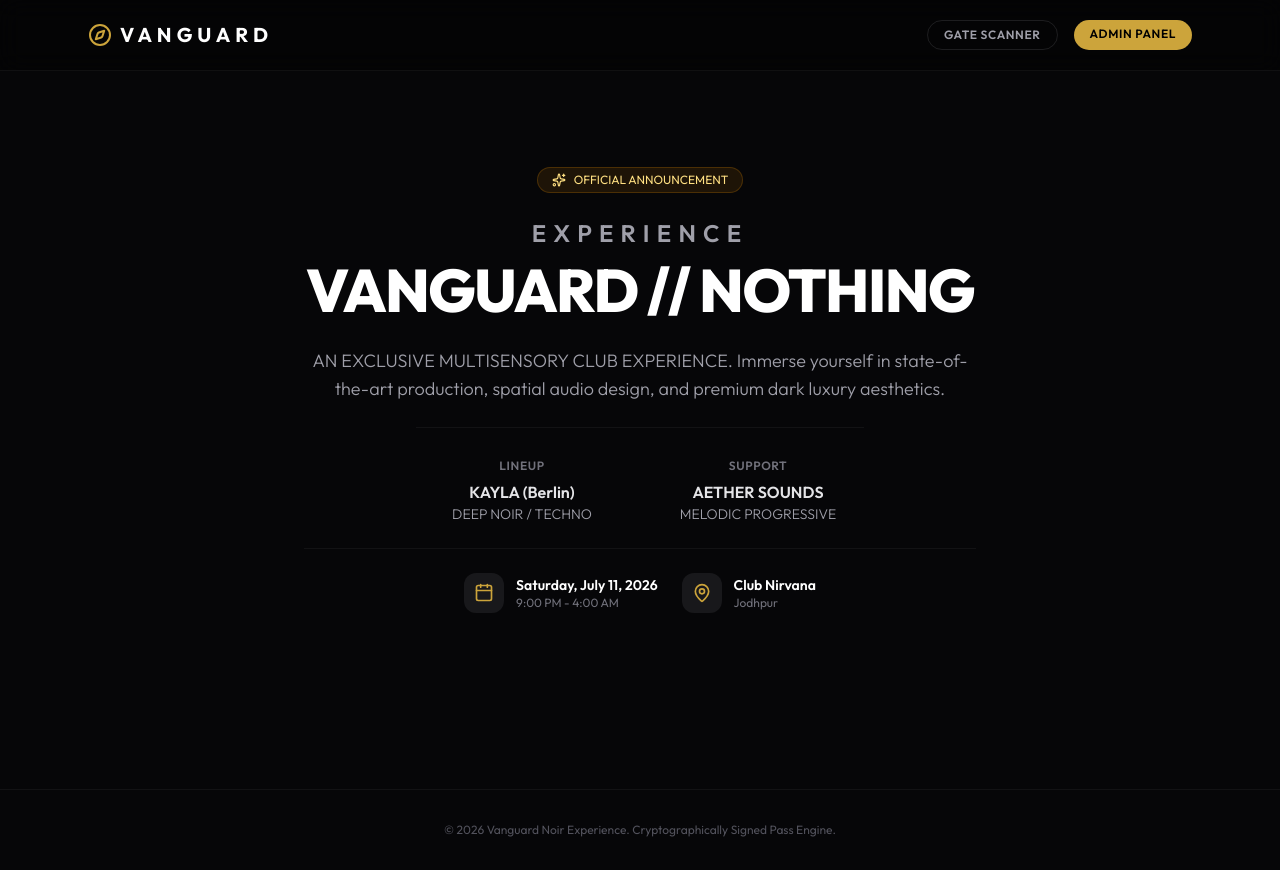
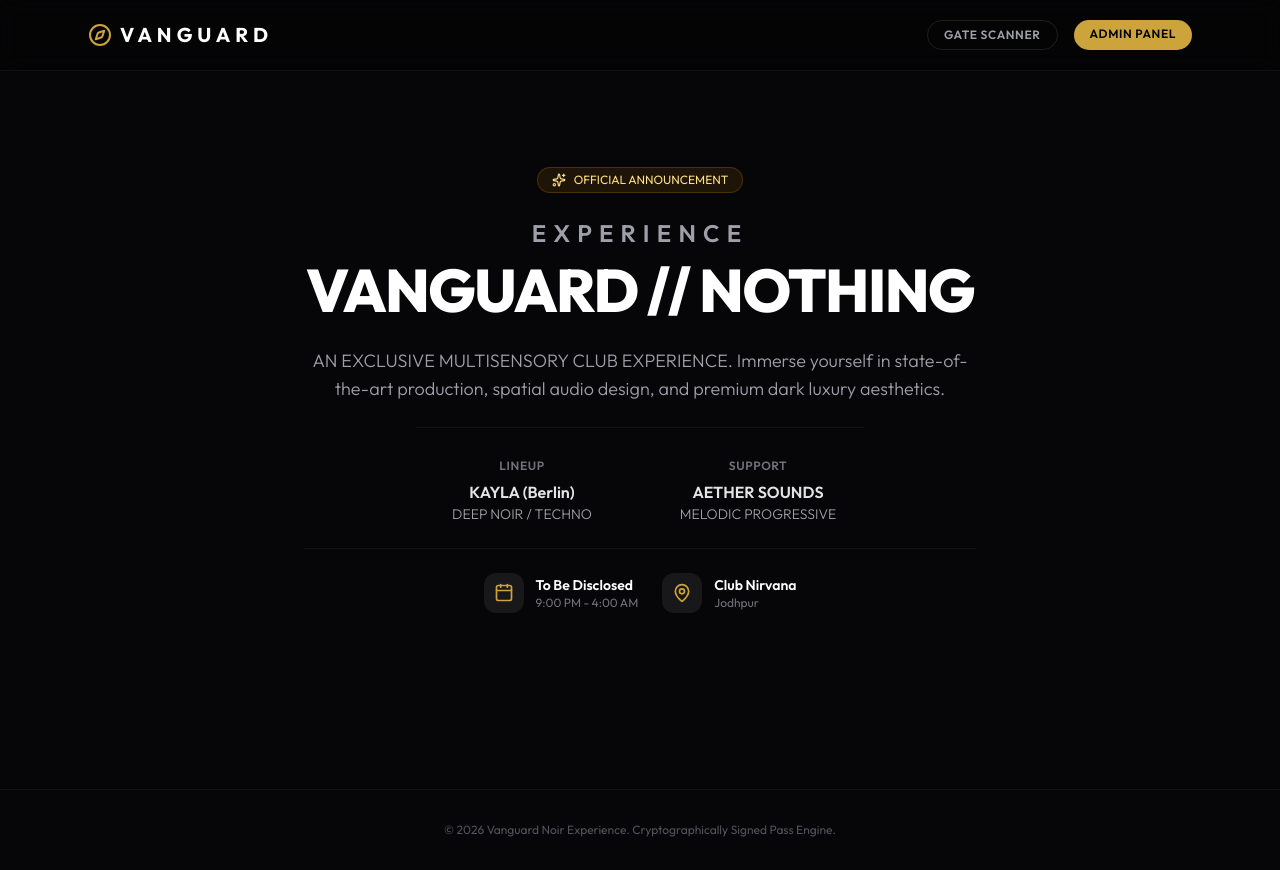
Before and after one commit to himeshh704/club-nirvana, a Next.js app: page / in a window 1280 px wide. Built offline with nearby package versions, Linux system fonts and the light colour scheme.

Commit message:
chore: update event date to To Be Disclosed

```diff
--- a/src/app/page.tsx
+++ b/src/app/page.tsx
@@ -105,7 +105,7 @@ function GuestPageContent() {
   const EVENT = {
     title: "VANGUARD // NOTHING",
     subtitle: "AN EXCLUSIVE MULTISENSORY CLUB EXPERIENCE",
-    date: "Saturday, July 11, 2026",
+    date: "To Be Disclosed",
     time: "9:00 PM - 4:00 AM",
     venue: "Club Nirvana",
     address: "Jodhpur",
```
